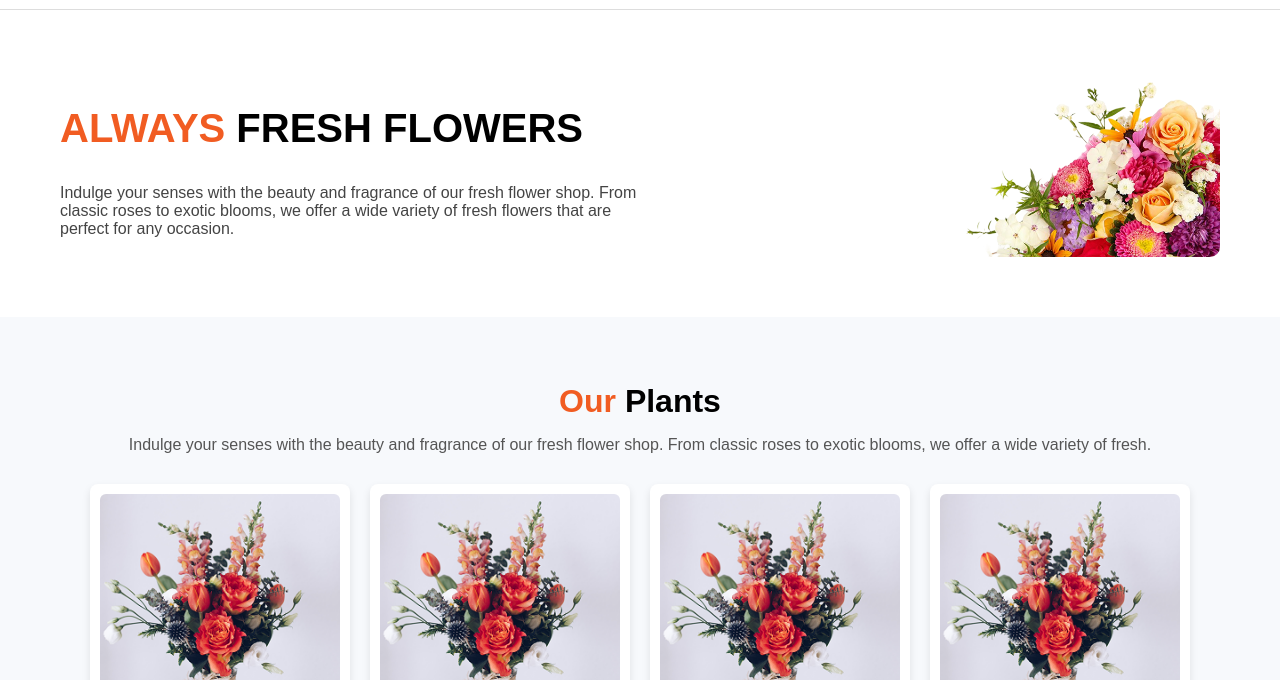
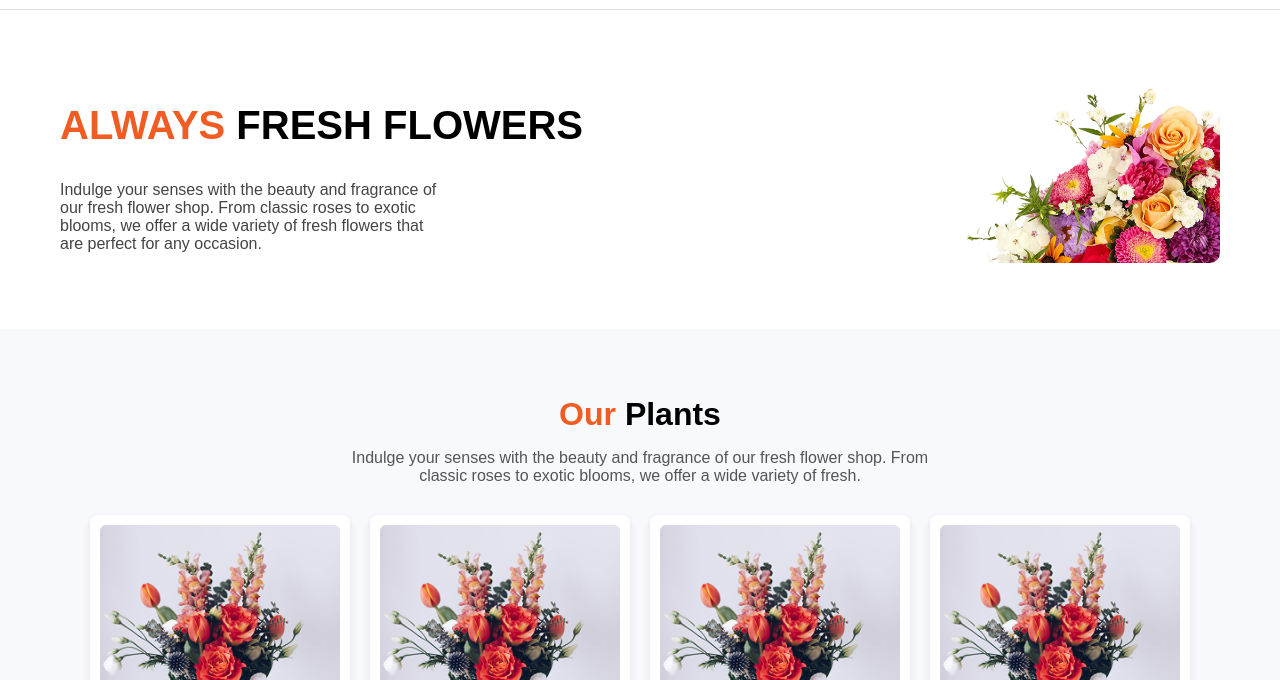
Before and after one commit to JacksonChakma615/assignment-2, a plain HTML site: page index.html in a window 1280 px wide. Shown: the part 120-800 px from the top of the page. Drawn offline with Linux system fonts and the light colour scheme.

Commit message:
first commit

```diff
--- a/index.html
+++ b/index.html
@@ -21,8 +21,8 @@
     <div class="hero-text">
       <h1>ALWAYS <span>FRESH FLOWERS</span></h1>
       <p>
-        Indulge your senses with the beauty and fragrance of our fresh flower shop.
-        From classic roses to exotic blooms, we offer a wide variety of fresh flowers that are perfect for any occasion.
+        Indulge your senses with the beauty and fragrance of <br>our fresh flower shop.
+        From classic roses to exotic <br> blooms, we offer a wide variety of fresh flowers that <br> are perfect for any occasion.
       </p>
     </div>
     <img src="./assets/hero-flower.png" alt="Flowers">
@@ -32,7 +32,7 @@
     <h2><span>Our</span> Plants</h2>
     <p>
       Indulge your senses with the beauty and fragrance of our fresh flower shop.
-      From classic roses to exotic blooms, we offer a wide variety of fresh.
+      From <br>classic roses to exotic blooms, we offer a wide variety of fresh.
     </p>
 
     <div class="products">
--- a/style/style.css
+++ b/style/style.css
@@ -39,7 +39,7 @@ nav a:hover {
   flex-wrap: wrap;
 }
 .hero-text {
-  max-width: 50%;
+  max-width: 60%;
 }
 .hero-text h1 {
   font-size: 40px;
```
